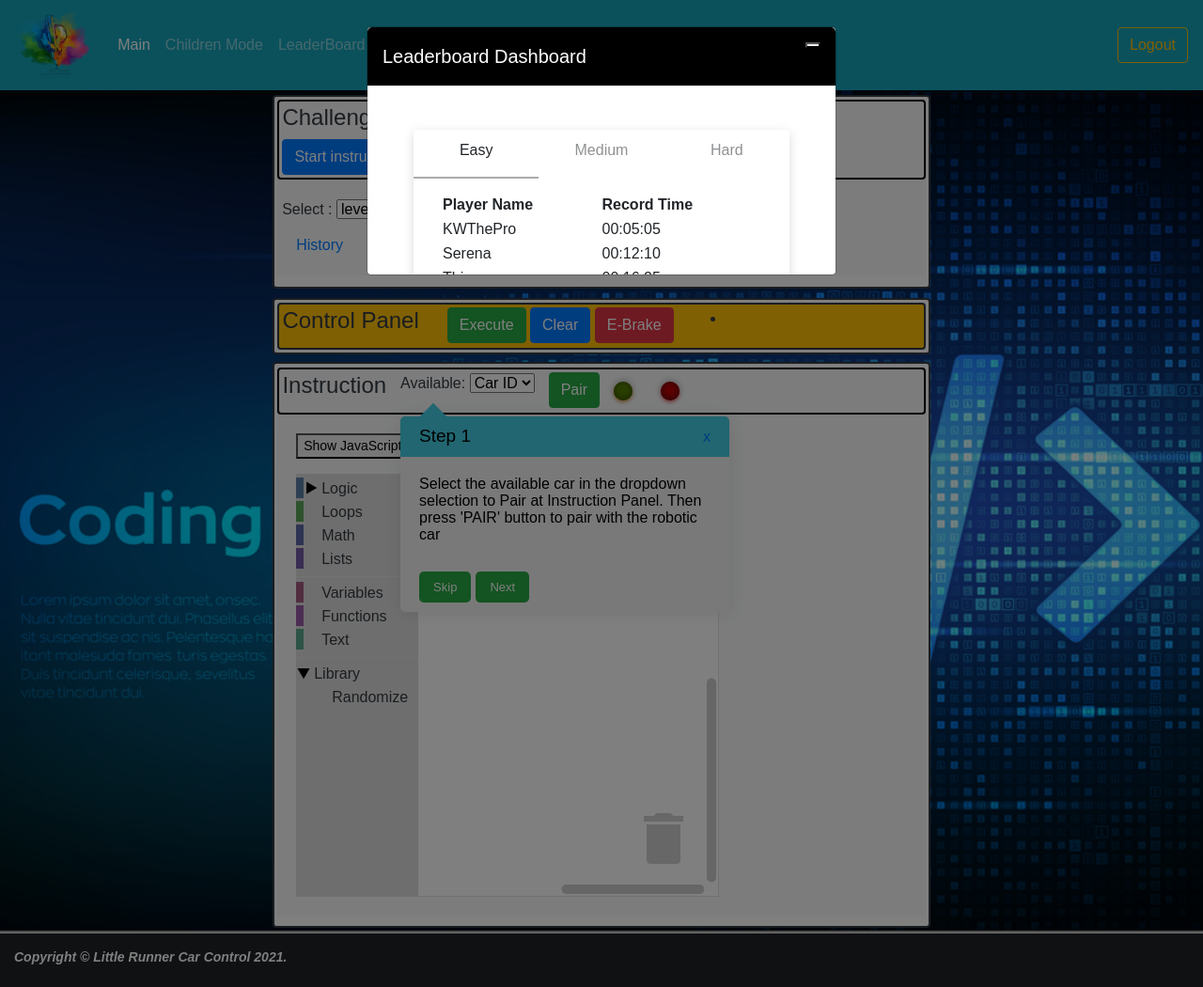
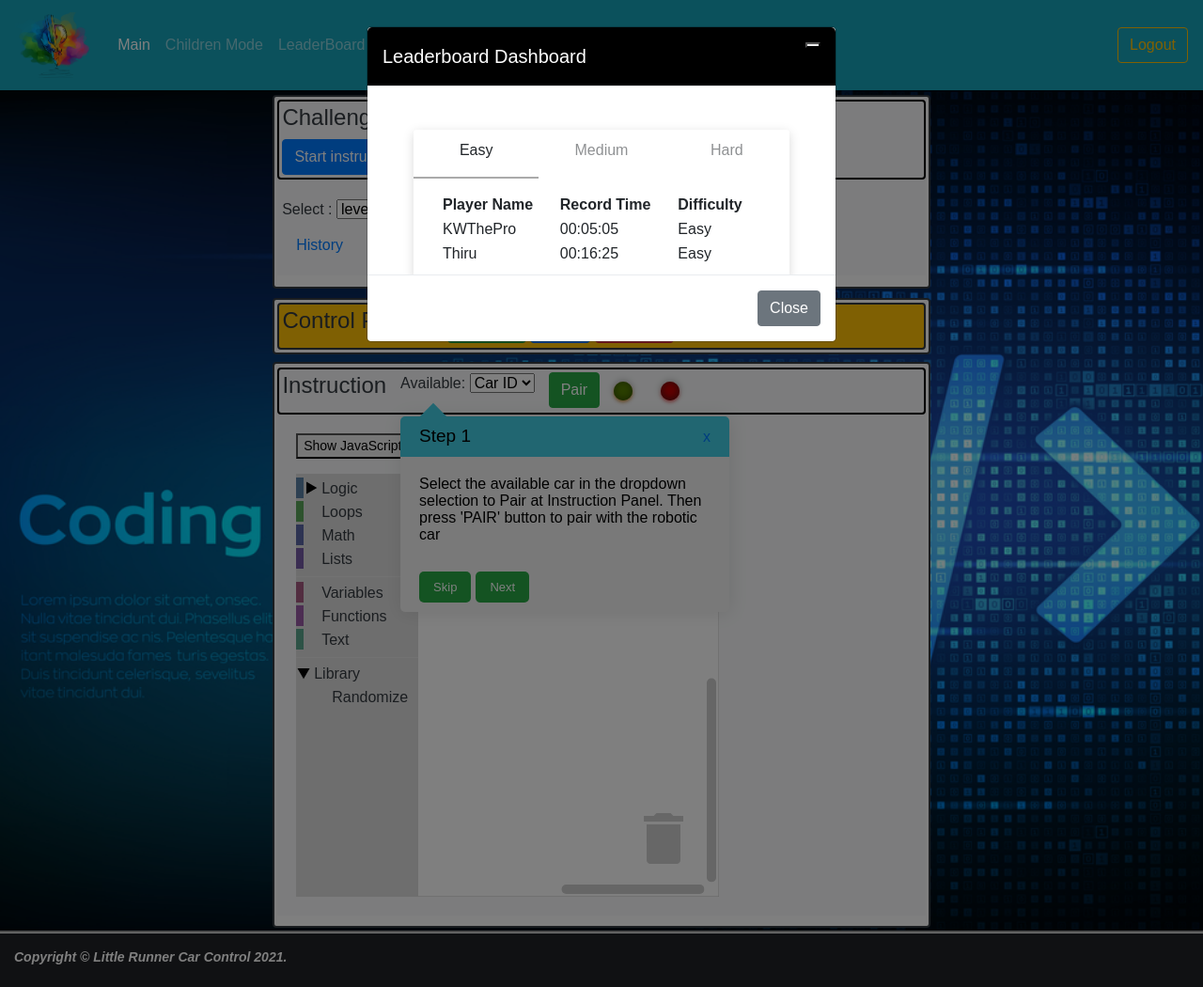
Before and after one commit to team-p4-5/ICT2101-p4-5, a Flask app: page /control2 in a window 1280 px wide, after a click on "Leaderboard". Shown: the whole page at 94% size. Run offline with Flask 2, Linux system fonts and the light colour scheme; some libraries are stand-ins or nearby versions.

Commit message:
[MODIFIED] control2 HTML and leaderboard.js for retrieving of data for different leaderboard difficulty

```diff
--- a/app/static/js/leaderboard.js
+++ b/app/static/js/leaderboard.js
@@ -1,30 +1,124 @@
-function leaderboard() {
-	var leaderboard = document.getElementById('leaderboard1');
-        var tbody = leaderboard.querySelector('tbody');
-        var printresult = '';
+var testdata = [
+{
+'name' : 'KWThePro',
+'time' : '00:05:05',
+'difficulty' : 'Easy'
+},
+{
+'name' : 'Serena',
+'time' : '00:12:10',
+'difficulty' : 'Medium'
+},
+{
+'name' : 'Chek',
+'time' : '00:18:20',
+'difficulty' : 'Hard'
+},
+{
+'name' : 'Thiru',
+'time' : '00:16:25',
+'difficulty' : 'Easy'
+},
+{
+'name' : 'KWThePro',
+'time' : '00:05:05',
+'difficulty' : 'Medium'
+},
+{
+'name' : 'KWThePro',
+'time' : '00:05:05',
+'difficulty' : 'Hard'
+}
+]
 
-        var player1 = {name:"KWThePro",time:"00:05:05"};
-        var player2 = {name:"Serena",time:"00:12:10"};
-        var player3 = {name:"Chek",time:"00:18:20"};
-        var player4 = {name:"Thiru",time:"00:16:25"};
+function retrieve_leaderboard()
+{
+    console.log("Before ajax call");
+    $.ajax({
+        url: "/get_leaderboard",
+        type: "GET",
+        async: false,
+        dataType: "json",
+        success: function (data) {
+            // Store data array in a variable
+            // nodeData = nodeData.concat(data['data']); //difficulty
+            //console.log(nodeData.length); debug purpose
+            //data_response = data;
+            //console.log(data.length);
+            //console.log("After ajax response");
+            //return data_response;
+            testdata = data_response
+            leaderboard(testdata)
+        }
+    })
 
-        var players = [
-        player1,
-        player2,
-        player3,
-        player4
-        ];
 
-        <!-- Sorting of score -->
-        players.sort(function (a, b) {
-        	return a.time.localeCompare(b.time);
-        });
+//    setTimeout(function(){
+//        getNodeData();
+//    }, 500);
 
-        for (var player of players) {
-            printresult += '<tr><td>' + player.name + '</td><td>' + player.time + '</td></tr>';
-        }
+    //Make a ajax request for leaderboard information
+    //Parse leaderboard information to ajax array
+    //Js array return to leaderboard function
+    //Return parsed leaderboard array
+}
 
-        tbody.innerHTML = printresult;
-        }
+function sortRecordTime(data)
+{
+    data.sort(function (a, b) {
+       return a.time.localeCompare(b.time);
+     });
+}
 
-leaderboard();
+function leaderboard(data) {
+//    console.log("Before function call");
+//    var data = retrieve_leaderboard();
+//    console.log(data.length);
+//    console.log("After function call");
+    var easytable = document.getElementById('easytbody');
+    var mediumtable = document.getElementById('mediumtbody');
+    var hardtable = document.getElementById('hardtbody');
+
+
+    sortRecordTime(data);
+
+    var easydata = data.filter(e => e.difficulty === 'Easy');
+    for (var i = 0; i < easydata.length; i++){
+//        console.log(data[i]["name"] + " " + data[i]["time"] + " " + data[i]["difficulty"]);
+			var row = `<tr>
+							<td>${easydata[i].name}</td>
+							<td>${easydata[i].time}</td>
+							<td>${easydata[i].difficulty}</td>
+					  </tr>`
+			easytable.innerHTML += row
+		}
+
+	 var mediumdata = data.filter(m => m.difficulty === 'Medium');
+	 console.log(mediumdata);
+     for (var j = 0; j < mediumdata.length; j++){
+//        console.log(data[i]["name"] + " " + data[i]["time"] + " " + data[i]["difficulty"]);
+			var row = `<tr>
+							<td>${mediumdata[j].name}</td>
+							<td>${mediumdata[j].time}</td>
+							<td>${mediumdata[j].difficulty}</td>
+					  </tr>`
+			mediumtable.innerHTML += row
+		}
+
+     var harddata = data.filter(h => h.difficulty === 'Hard');
+	 console.log(harddata);
+     for (var k = 0; k < harddata.length; k++){
+//        console.log(data[i]["name"] + " " + data[i]["time"] + " " + data[i]["difficulty"]);
+			var row = `<tr>
+							<td>${harddata[k].name}</td>
+							<td>${harddata[k].time}</td>
+							<td>${harddata[k].difficulty}</td>
+					  </tr>`
+			hardtable.innerHTML += row
+		}
+
+//    $.each(data, function(key, value) {
+//           console.log(value["name"] + " " + value["time"] + " " + value["difficulty"]);
+//            });
+}
+leaderboard(testdata);
--- a/app/templates/control2.html
+++ b/app/templates/control2.html
@@ -303,52 +303,55 @@
                         <input type="radio" class="tab-toggle" name="tab-toggle" id="tab3">
                             <ul class="tab-list">
                                 <li class="tab-item">
-                                <label class="tab-trigger" for="tab1">Easy</label>
+                                <label class="tab-trigger" for="tab1" id="easytab">Easy</label>
                                 </li>
                                 <li class="tab-item">
-                                <label class="tab-trigger" for="tab2">Medium</label>
+                                <label class="tab-trigger" for="tab2" id="mediumtab">Medium</label>
                                 </li>
                                 <li class="tab-item">
-                                <label class="tab-trigger" for="tab3">Hard</label>
+                                <label class="tab-trigger" for="tab3" id="hardtab">Hard</label>
                                 </li>
                             </ul>
 
                             <div class="tab-container">
                             <div class="tab-content">
-                            <table id="leaderboard1" width="100%">
+                            <table id="easyleaderboard" width="100%">
                             <thead>
                                 <th>Player Name</th>
                                 <th>Record Time</th>
+                                <th>Difficulty</th>
                             </thead>
-                        <tbody>
+                        <tbody id="easytbody">
                         </tbody>
                         </table>
                             </div>
                             <div class="tab-content">
-                                 <table id="leaderboard2" width="100%">
+                                 <table id="mediumleaderboard" width="100%">
                             <thead>
                                 <th>Player Name</th>
                                 <th>Record Time</th>
+                                <th>Difficulty</th>
                             </thead>
-                        <tbody>
+                        <tbody id="mediumtbody">
                         </tbody>
                         </table>
                             </div>
                             <div class="tab-content">
-                             <table id="leaderboard3" width="100%">
+                             <table id="difficultleaderboard" width="100%">
                             <thead>
                                 <th>Player Name</th>
                                 <th>Record Time</th>
+                                <th>Difficulty</th>
                             </thead>
-                        <tbody>
+                        <tbody id="hardtbody">
                         </tbody>
                         </table>
                             </div>
                             </div>
                         </div>
                     </div>
-
-                <script src="../static/js/leaderboard.js"></script>
+                            <script src="../static/js/leaderboard.js"></script>
+                        </div>
                         <div class="modal-footer">
                             <button type="button" class="btn btn-secondary" data-bs-dismiss="modal">Close</button>
                         </div>
```
